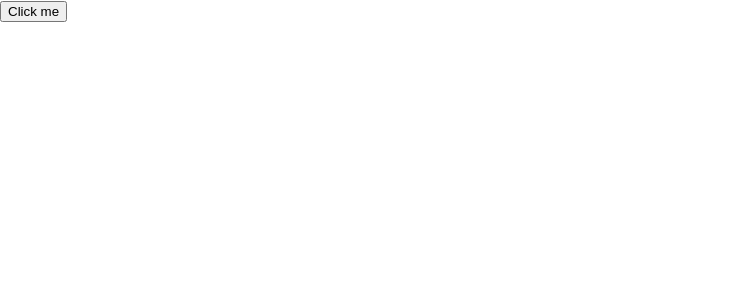
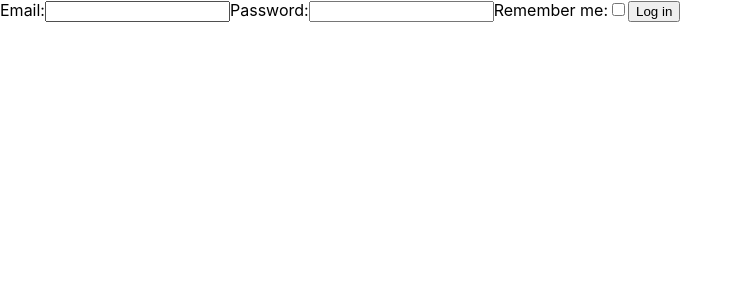
Before and after one commit to AbdullahKhan33/ReactTutorial, a React (Create React App) app: page / in a window 1280 px wide. Shown: the top 300 px of the page, without its empty margins (0-743 px from the left). Built offline with nearby package versions, Linux system fonts and the light colour scheme.

Commit message:
State in class component

```diff
--- a/src/App.js
+++ b/src/App.js
@@ -1,14 +1,13 @@
 import React from 'react';
 import Button from './Button';
+import Counter from './Counter';
+import LoginForm from './LoginForm';
 
 function App() {
-  const handleClick = () => {
-    console.log('Button clicked!');
-  };
-
   return (
     <div>
-      <Button onClick={handleClick} label="Click me" />
+      {/* <Counter/> */}
+      <LoginForm/>
     </div>
   );
 }
--- /dev/null
+++ b/src/Counter.jsx
@@ -0,0 +1,23 @@
+import React, { Component } from 'react';
+
+class Counter extends Component {
+  constructor(props) {
+    super(props);
+    this.state = {
+      count: 0
+    };
+  }
+
+  render() {
+    return (
+      <div>
+        <h1>Count: {this.state.count}</h1>
+        <button onClick={() => this.setState({ count: this.state.count + 1 })}>
+          Increment
+        </button>
+      </div>
+    );
+  }
+}
+
+export default Counter;
--- /dev/null
+++ b/src/LoginForm.jsx
@@ -0,0 +1,60 @@
+import React, { Component } from 'react';
+
+class LoginForm extends Component {
+  constructor(props) {
+    super(props);
+    this.state = {
+      email: '',
+      password: '',
+      rememberMe: false
+    };
+  }
+
+  handleInputChange = (event) => {
+    const target = event.target;
+    const value = target.type === 'checkbox' ? target.checked : target.value;
+    const name = target.name;
+    this.setState({
+      [name]: value
+    });
+  }
+
+  handleSubmit = (event) => {
+    event.preventDefault();
+    console.log(this.state);
+  }
+
+  render() {
+    return (
+      <form onSubmit={this.handleSubmit}>
+        <label>
+          Email:
+          <input
+            type="email"
+            name="email"
+            value={this.state.email}
+            onChange={this.handleInputChange} />
+        </label>
+        <label>
+          Password:
+          <input
+            type="password"
+            name="password"
+            value={this.state.password}
+            onChange={this.handleInputChange} />
+        </label>
+        <label>
+          Remember me:
+          <input
+            type="checkbox"
+            name="rememberMe"
+            checked={this.state.rememberMe}
+            onChange={this.handleInputChange} />
+        </label>
+        <button type="submit">Log in</button>
+      </form>
+    );
+  }
+}
+
+export default LoginForm;
```
